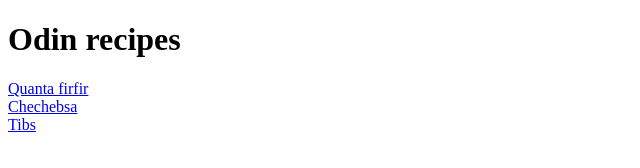
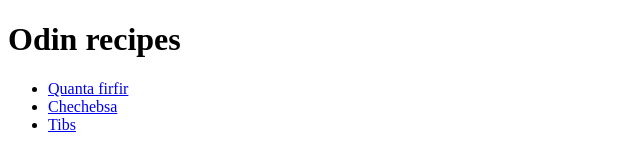
Before and after one commit to Jaiyob/odin-recipes, a plain HTML site: page index.html in a window 1280 px wide. Shown: the whole page, without its empty margins (0-640 px from the left). Drawn offline with Linux system fonts and the light colour scheme.

Commit message:
Change line break to lists in index
Just noticed that the project instructions were to use lists,
and line breaks were unnecessary

```diff
--- a/index.html
+++ b/index.html
@@ -6,8 +6,10 @@
     </head>
     <body>
         <h1>Odin recipes</h1>
-        <a href="recipes/quanta-firfir.html">Quanta firfir</a><br>
-        <a href="recipes/chechebsa.html">Chechebsa</a><br>
-        <a href="recipes/tibs.html">Tibs</a>
+        <ul>
+            <li><a href="recipes/quanta-firfir.html">Quanta firfir</a></li>
+            <li><a href="recipes/chechebsa.html">Chechebsa</a></li>
+            <li><a href="recipes/tibs.html">Tibs</a></li>
+        </ul>
     </body>
 </html>
```
